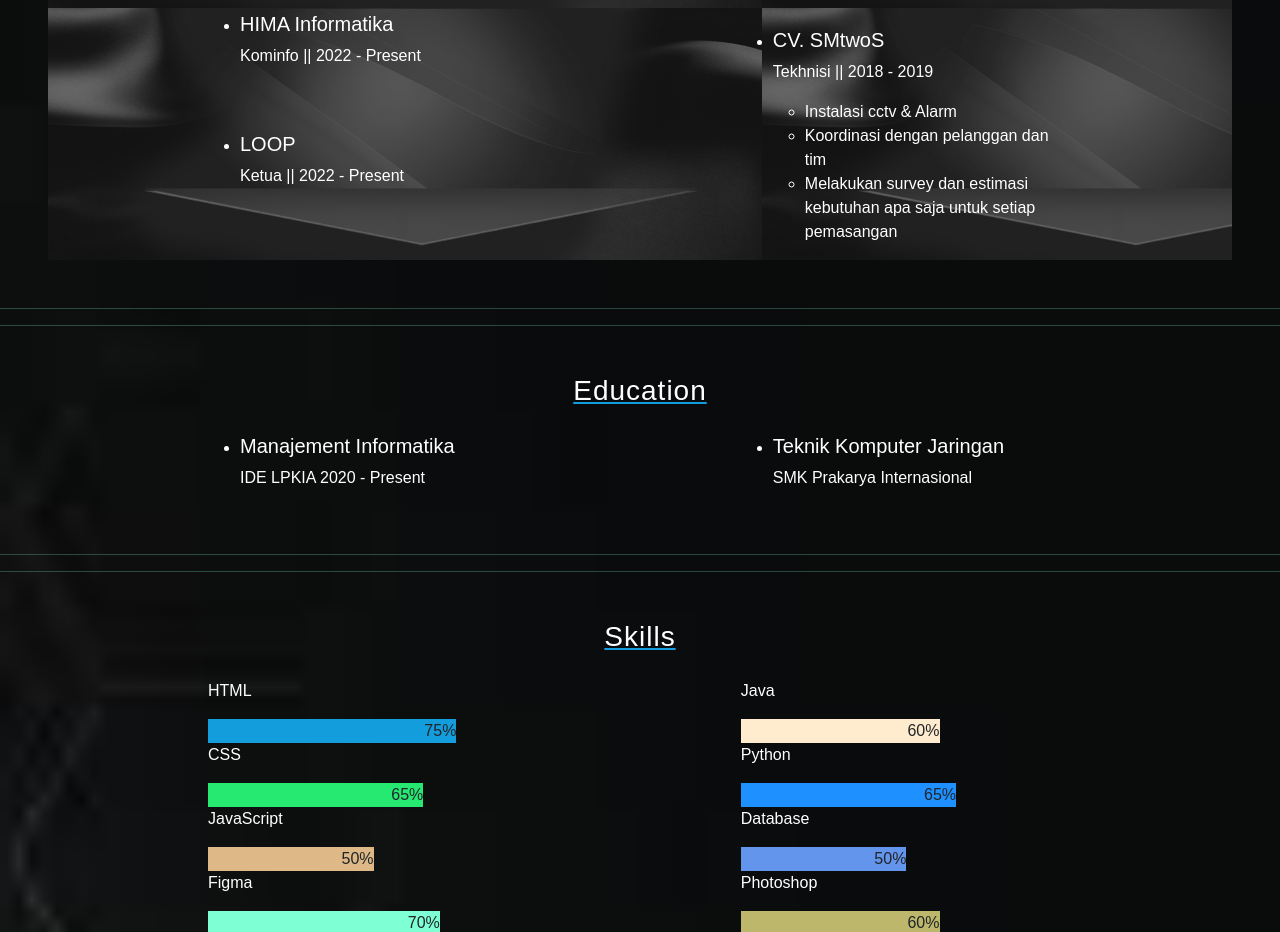
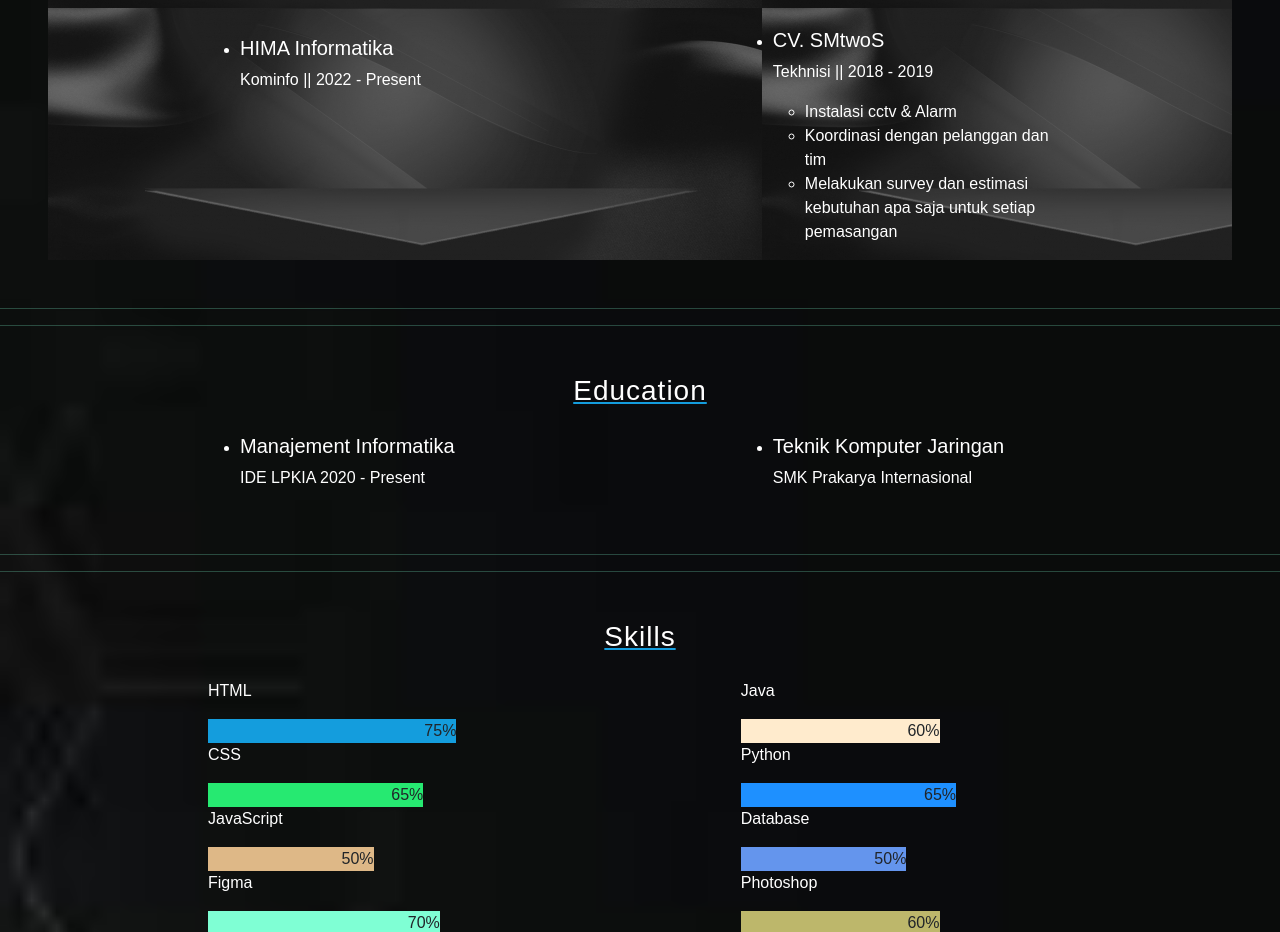
Before and after one commit to Iwanramdani22/iwanramdani22.github.io, a plain HTML site: page index.html in a window 1280 px wide. Shown: the part 1500-2432 px from the top of the page. Drawn offline with nearby package versions, Linux system fonts and the light colour scheme.

Commit message:
Update lagiiii

```diff
--- a/index.html
+++ b/index.html
@@ -121,16 +121,13 @@
             </ul>
             <br />
             <br />
+            <br>
             <ul>
               <li><h5>HIMA Informatika</h5></li>
               <p>Kominfo || 2022 - Present</p>
             </ul>
             <br>
             <br>
-            <ul>
-              <li><h5>LOOP</h5></li>
-              <p>Ketua || 2022 - Present</p>
-            </ul>
           </div>
           <div class="col-md-4">
             <h4>Work Experience</h4>
```
